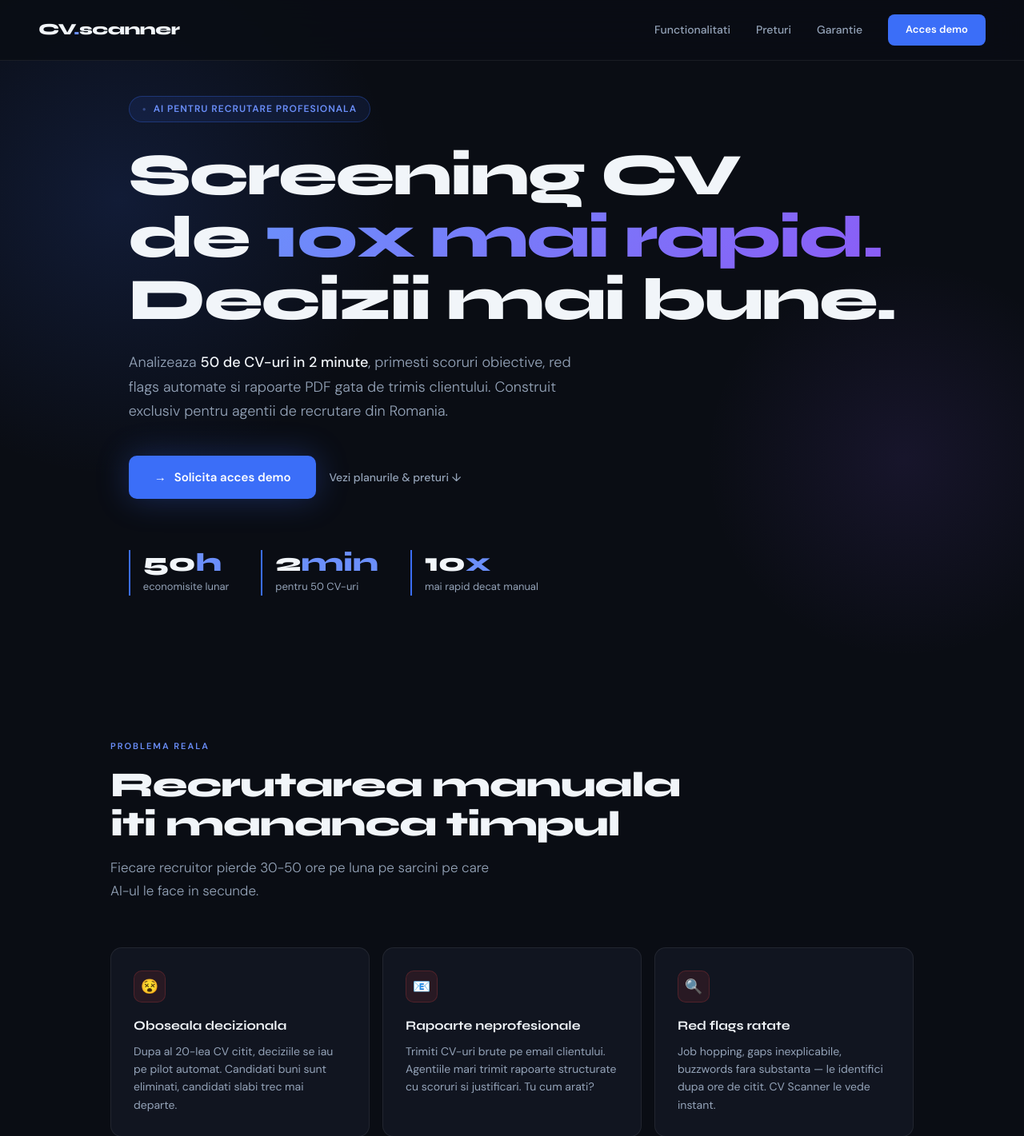
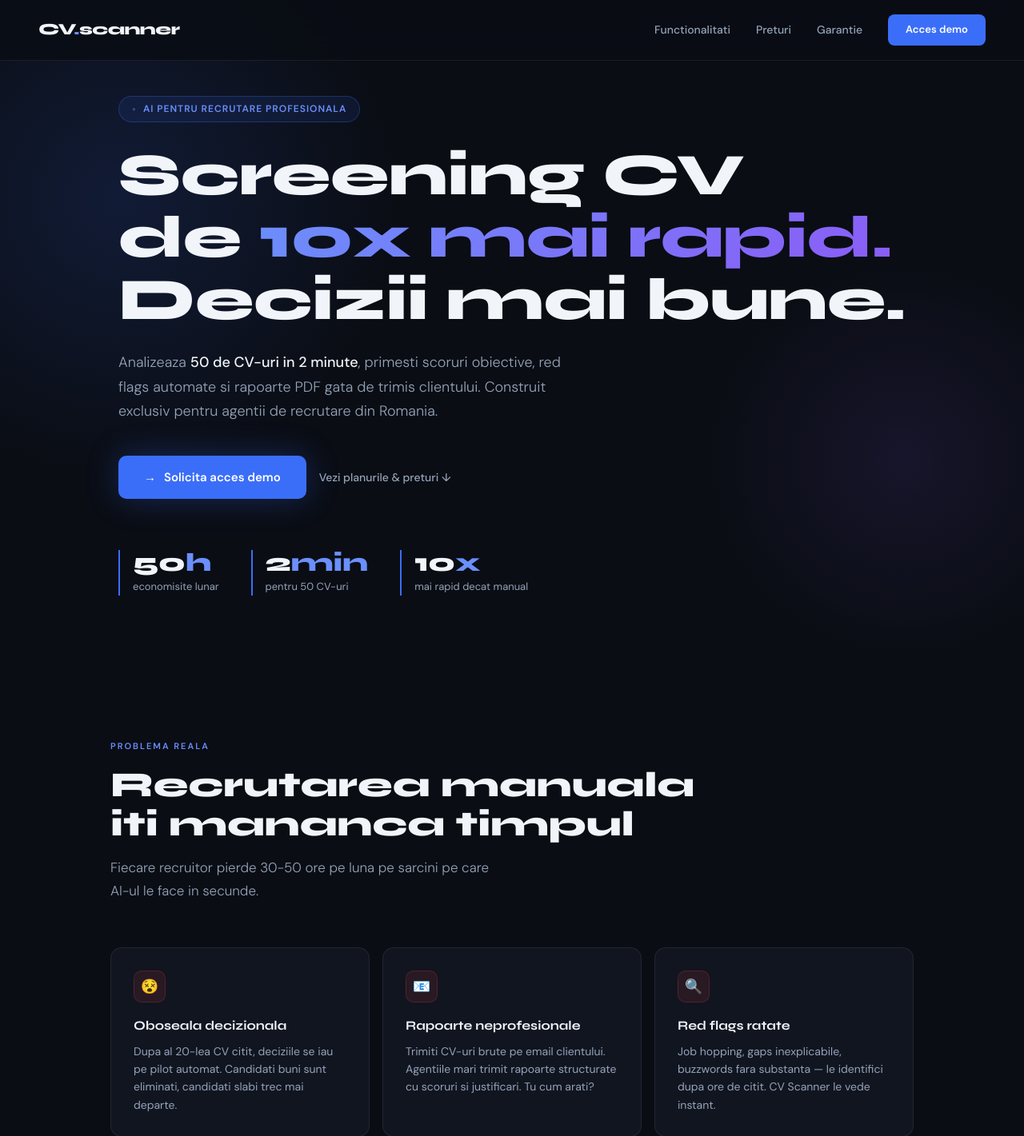
Before and after one commit to SuciuVio/cv-scanner-python, a Flask app: page /landing in a window 1280 px wide. Shown: the top 1421 px of the page at 80% size. Run offline with Flask 3, Linux system fonts and the light colour scheme; some libraries are stand-ins or nearby versions.

Commit message:
fix: letter-spacing titluri mari

```diff
--- a/templates/landing.html
+++ b/templates/landing.html
@@ -35,7 +35,7 @@
     .hero-tag{display:inline-flex;align-items:center;gap:8px;background:rgba(59,110,248,0.1);border:1px solid rgba(59,110,248,0.3);border-radius:100px;padding:6px 16px;font-size:12px;font-weight:600;color:var(--accent2);letter-spacing:1px;text-transform:uppercase;margin-bottom:28px;animation:fadeUp .6s ease both}
     .hero-tag::before{content:'●';font-size:8px;animation:pulse 2s infinite}
     @keyframes pulse{0%,100%{opacity:1}50%{opacity:0.3}}
-    h1{font-family:var(--font-d);font-size:clamp(42px,6vw,74px);font-weight:800;line-height:1.05;letter-spacing:-2px;margin-bottom:24px;animation:fadeUp .7s .1s ease both}
+    h1{font-family:var(--font-d);font-size:clamp(42px,6vw,74px);font-weight:800;line-height:1.05;letter-spacing:-0.5px;margin-bottom:24px;animation:fadeUp .7s .1s ease both}
     h1 em{font-style:normal;background:linear-gradient(135deg,var(--accent2),var(--purple));-webkit-background-clip:text;-webkit-text-fill-color:transparent;background-clip:text}
     .hero-sub{font-size:18px;font-weight:300;color:var(--muted);max-width:560px;line-height:1.7;margin-bottom:40px;animation:fadeUp .7s .2s ease both}
     .hero-sub strong{color:var(--text);font-weight:500}
@@ -52,7 +52,7 @@
     @keyframes fadeUp{from{opacity:0;transform:translateY(20px)}to{opacity:1;transform:translateY(0)}}
     .problems{padding:100px 0}
     .section-tag{font-size:11px;font-weight:700;letter-spacing:2px;text-transform:uppercase;color:var(--accent2);margin-bottom:16px}
-    .section-title{font-family:var(--font-d);font-size:clamp(28px,4vw,44px);font-weight:800;letter-spacing:-1px;line-height:1.1;margin-bottom:16px}
+    .section-title{font-family:var(--font-d);font-size:clamp(28px,4vw,44px);font-weight:800;letter-spacing:0px;line-height:1.1;margin-bottom:16px}
     .section-sub{color:var(--muted);font-size:17px;font-weight:300;max-width:500px;line-height:1.7}
     .problems-grid{display:grid;grid-template-columns:repeat(auto-fit,minmax(300px,1fr));gap:16px;margin-top:56px}
     .problem-card{background:var(--surface);border:1px solid var(--border);border-radius:14px;padding:28px;transition:border-color .2s,transform .2s}
@@ -95,7 +95,7 @@
     .price-card.featured{border-color:var(--accent);background:linear-gradient(180deg,rgba(59,110,248,0.06) 0%,var(--surface) 100%);box-shadow:0 0 60px rgba(59,110,248,0.15)}
     .price-badge{position:absolute;top:-12px;left:50%;transform:translateX(-50%);background:var(--accent);color:#fff;font-size:11px;font-weight:700;letter-spacing:1px;text-transform:uppercase;padding:4px 16px;border-radius:100px;white-space:nowrap}
     .price-plan{font-size:12px;font-weight:700;letter-spacing:2px;text-transform:uppercase;color:var(--muted);margin-bottom:8px}
-    .price-amount{font-family:var(--font-d);font-size:48px;font-weight:800;letter-spacing:-2px;margin-bottom:4px}
+    .price-amount{font-family:var(--font-d);font-size:48px;font-weight:800;letter-spacing:-0.5px;margin-bottom:4px}
     .price-amount span{font-size:20px;color:var(--muted);font-weight:400}
     .price-desc{font-size:13px;color:var(--muted);margin-bottom:28px;line-height:1.5}
     .price-features{list-style:none;display:flex;flex-direction:column;gap:10px;margin-bottom:32px}
@@ -119,7 +119,7 @@
     .condition{background:rgba(16,185,129,0.08);border:1px solid rgba(16,185,129,0.2);color:var(--green);font-size:12px;font-weight:600;padding:5px 14px;border-radius:100px}
     .cta-section{padding:100px 0;text-align:center;position:relative;overflow:hidden}
     .cta-glow{position:absolute;width:600px;height:400px;border-radius:50%;background:radial-gradient(circle,rgba(59,110,248,0.12) 0%,transparent 70%);top:50%;left:50%;transform:translate(-50%,-50%);pointer-events:none}
-    .cta-section h2{font-family:var(--font-d);font-size:clamp(32px,5vw,56px);font-weight:800;letter-spacing:-1.5px;margin-bottom:20px;position:relative}
+    .cta-section h2{font-family:var(--font-d);font-size:clamp(32px,5vw,56px);font-weight:800;letter-spacing:-0.5px;margin-bottom:20px;position:relative}
     .cta-section p{color:var(--muted);font-size:17px;margin-bottom:40px;position:relative}
     .cta-actions{display:flex;gap:16px;justify-content:center;flex-wrap:wrap;position:relative}
     footer{border-top:1px solid var(--border);padding:32px 48px;display:flex;align-items:center;justify-content:space-between;flex-wrap:wrap;gap:16px}
```
